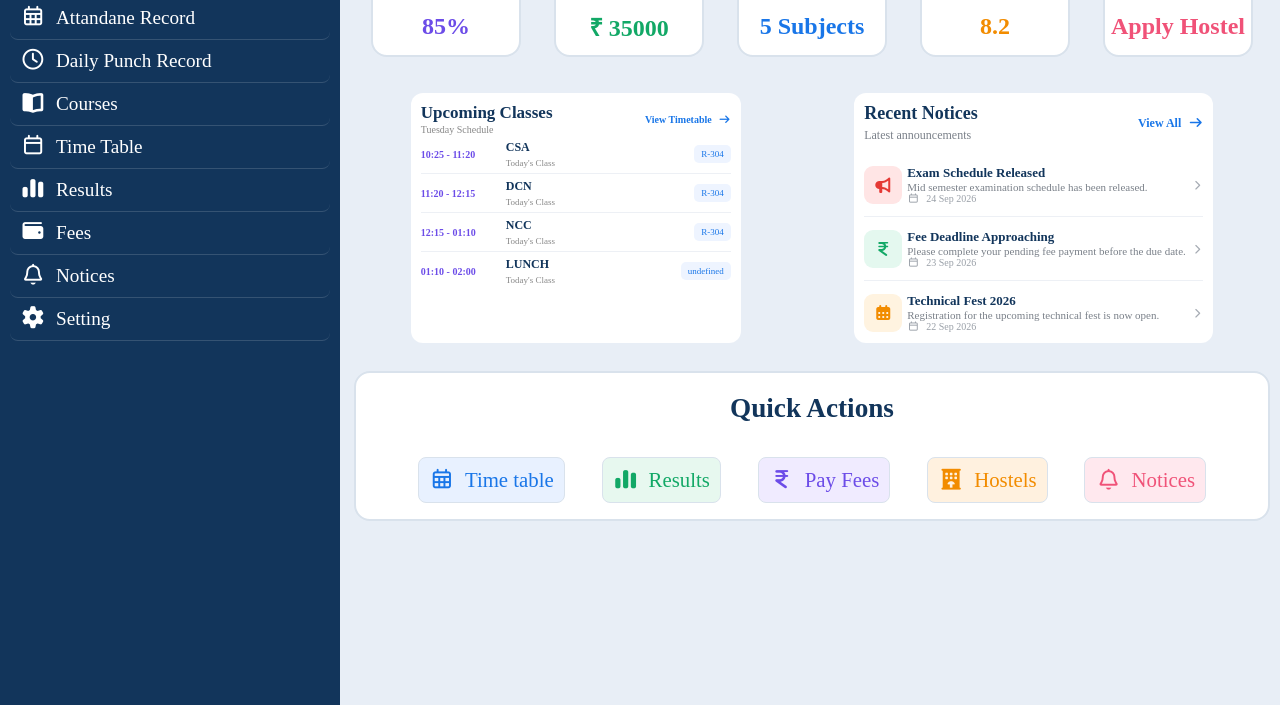
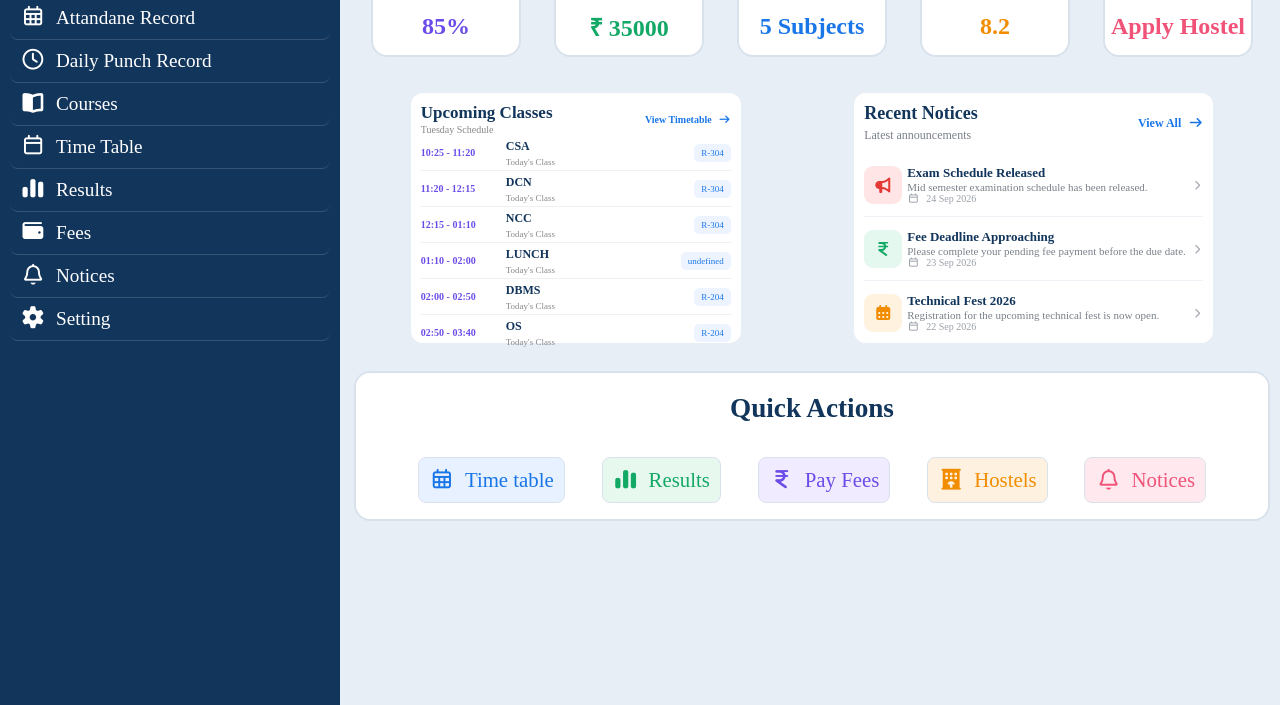
Before and after one commit to rupesh2507-eng/erp-portal, a plain HTML site: page dashboard.html in a window 1280 px wide. Shown: the part 219-924 px from the top of the page. Drawn offline with Linux system fonts and the light colour scheme.

Commit message:
Updated website

```diff
--- a/dashboard.css
+++ b/dashboard.css
@@ -382,7 +382,7 @@ a:active{
     display: flex;
     align-items: center;
     gap: 10px;
-    padding: 5px 0;
+    padding: 3.5px 0;
     border-bottom: 1px solid #edf0f5;
 }
 
--- a/dashboard.js
+++ b/dashboard.js
@@ -18,7 +18,7 @@ const timetable = {
         ["12:15 - 01:10", "CSA", "R-304"],
         ["01:10 - 02:00", "LUNCH"],
         ["02:00 - 02:50", "DCN", "R-304"],
-        ["02:50 - 03:40", "OS", "R-304"]
+        ["02:50 - 03:40", "OS", "R-304"],
     ],
 
     Tuesday: [
@@ -26,7 +26,7 @@ const timetable = {
         ["11:20 - 12:15", "DCN", "R-304"],
         ["12:15 - 01:10", "NCC", "R-304"],
         ["01:10 - 02:00", "LUNCH"],
-        ["02:00 - 02:50", "DBMS", "R-204"]
+        ["02:00 - 02:50", "DBMS", "R-204"],
         ["02:50 - 03:40", "OS", "R-204"],
     ],
 
```
